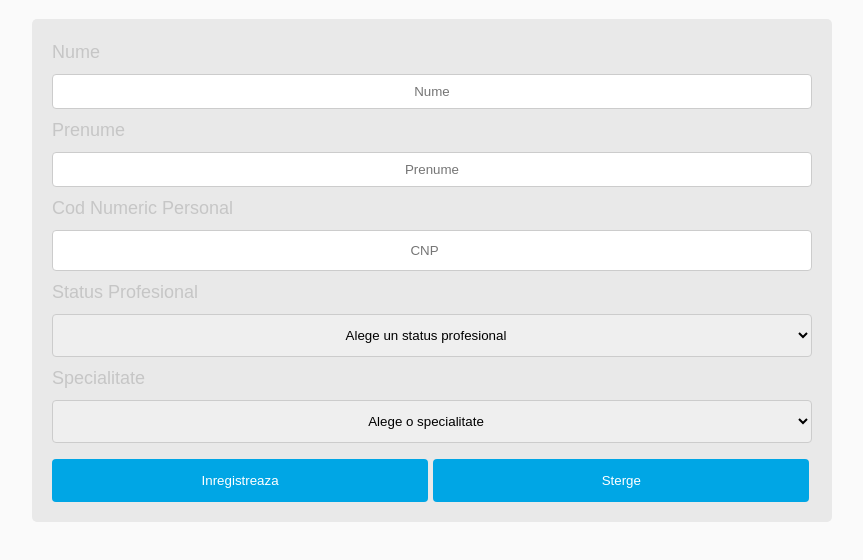
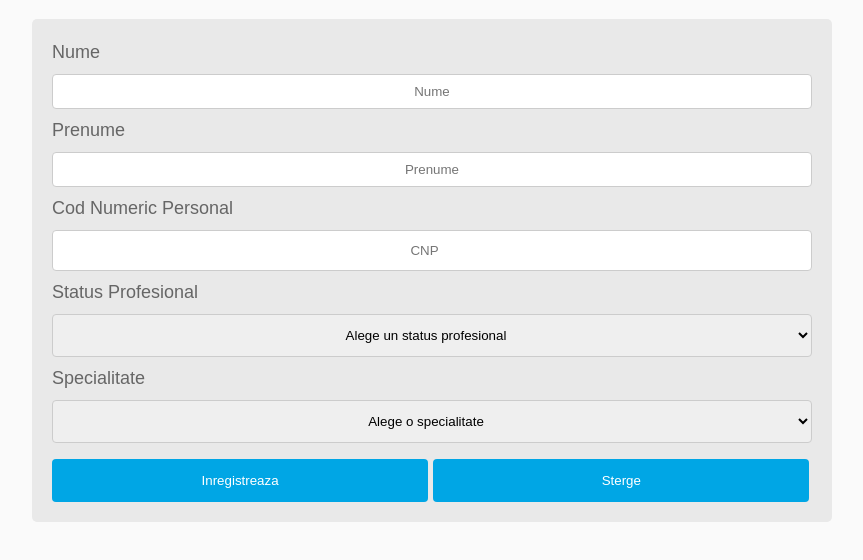
Before and after one commit to Mr-Xcoder/test-website, a plain HTML site: page index.html in a window 1280 px wide. Shown: the part 96-656 px from the top of the page, without its empty margins (208-1071 px from the left). Drawn offline with Linux system fonts and the light colour scheme.

Commit message:
Update stylesheet.css

```diff
--- a/stylesheet.css
+++ b/stylesheet.css
@@ -58,6 +58,10 @@ input[type=reset]:hover {
   background-color: #059cd6;
 }
 
+label {
+  color: #666666;
+}
+
 div.form {
   border-radius: 5px;
   background-color: #e9e9e9;
```
